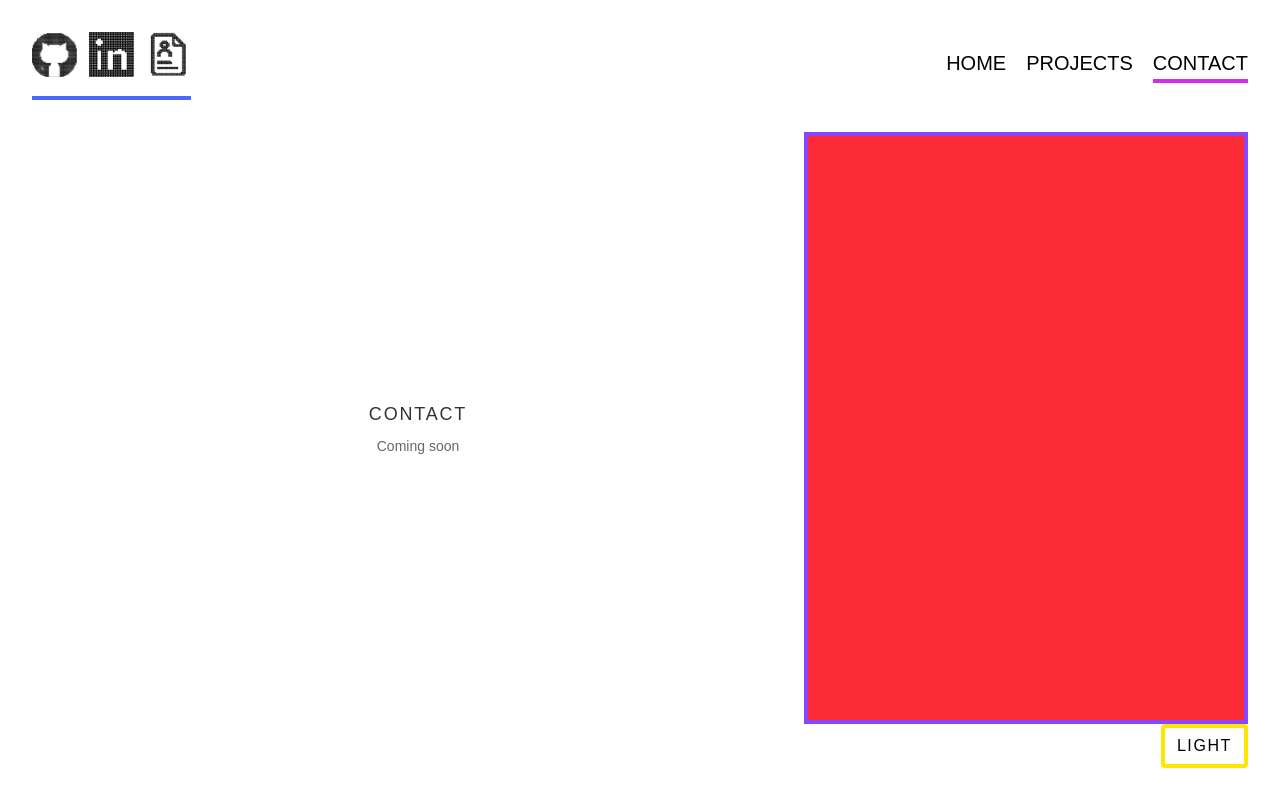
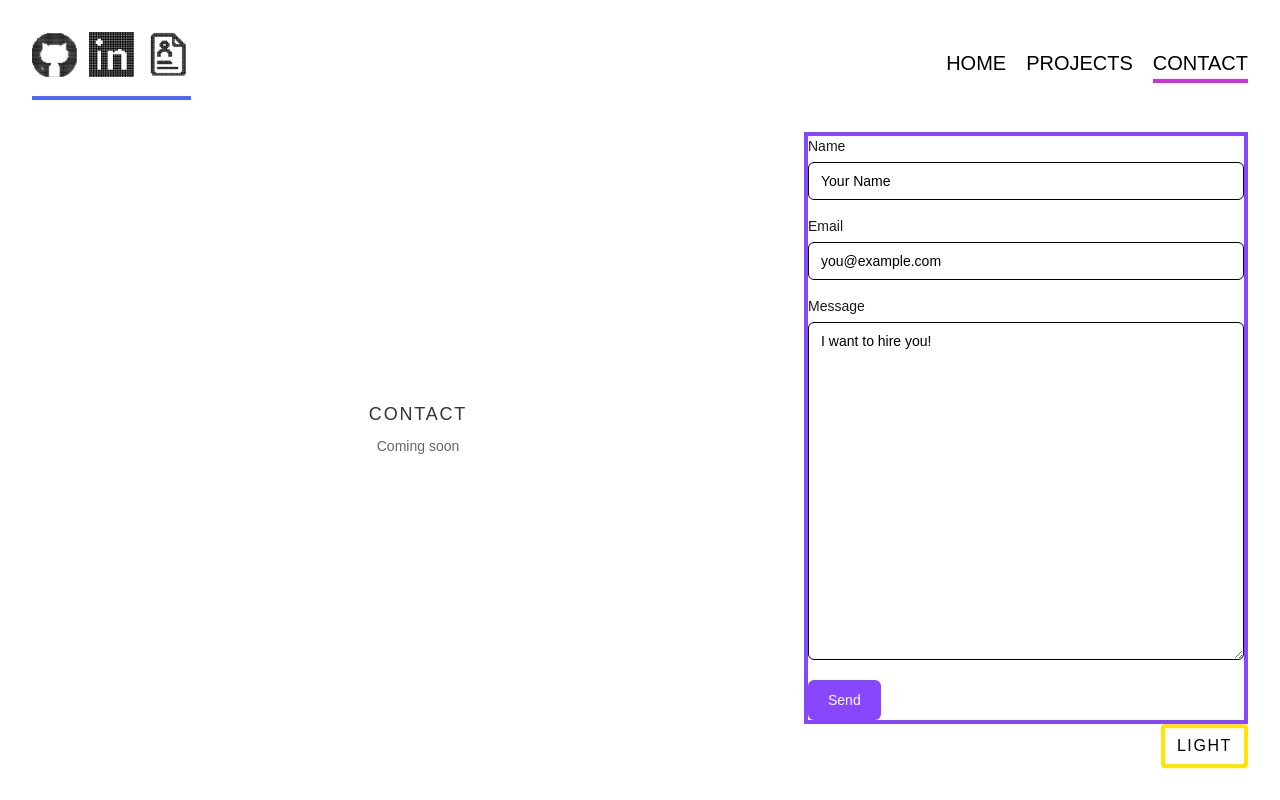
Before and after one commit to RKPurple/portfolio, a Next.js app: page /contact in a window 1280 px wide. Built offline with nearby package versions, Linux system fonts and the light colour scheme; a web font is replaced by a local one.

Commit message:
basic contact form UI

```diff
--- a/src/components/contact/ContactForm.tsx
+++ b/src/components/contact/ContactForm.tsx
@@ -0,0 +1,159 @@
+'use client'
+
+import { useState, type FormEvent } from 'react'
+import { CONTACT_FIELD_LIMITS } from '@/lib/email'
+import { CONTACT_FORM, CONTACT_HONEYPOT_FIELD } from '@/lib/data'
+
+type Props = {
+    /** Rarity accent for the submit button; falls back to CS purple. */
+    rarityColor?: string
+}
+
+type SubmitState = 'idle' | 'sending' | 'success' | 'error'
+
+export default function ContactForm({ rarityColor }: Props) {
+    const [name, setName] = useState('')
+    const [email, setEmail] = useState('')
+    const [message, setMessage] = useState('')
+    const [honeypot, setHoneypot] = useState('')
+    const [state, setState] = useState<SubmitState>('idle')
+    const [errorText, setErrorText] = useState<string | null>(null)
+
+    const accent = rarityColor ?? 'var(--cs-purple)'
+    const disabled = state === 'sending' || state === 'success'
+
+    async function onSubmit(e: FormEvent) {
+        e.preventDefault()
+        setErrorText(null)
+        setState('sending')
+
+        try {
+            const res = await fetch('/api/contact', {
+                method: 'POST',
+                headers: { 'Content-Type': 'application/json' },
+                body: JSON.stringify({
+                    name,
+                    email,
+                    message,
+                    [CONTACT_HONEYPOT_FIELD]: honeypot,
+                }),
+            })
+
+            const data = (await res.json().catch(() => ({}))) as { ok?: boolean; error?: string }
+
+            if (res.ok && data.ok) {
+                setState('success')
+                setName('')
+                setEmail('')
+                setMessage('')
+                return
+            }
+
+            setState('error')
+            setErrorText(typeof data.error === 'string' ? data.error : CONTACT_FORM.errorGeneric)
+        } catch {
+            setState('error')
+            setErrorText(CONTACT_FORM.errorGeneric)
+        }
+    }
+
+    return (
+        <form
+            onSubmit={onSubmit}
+            className="flex h-full min-h-0 w-full flex-col gap-4 p-1 text-enter-lettering"
+            noValidate
+        >
+            <div className="flex flex-col gap-1.5">
+                <label htmlFor="contact-name" className="text-sm font-medium opacity-90">
+                    {CONTACT_FORM.labels.name}
+                </label>
+                <input
+                    id="contact-name"
+                    name="name"
+                    type="text"
+                    autoComplete="name"
+                    maxLength={CONTACT_FIELD_LIMITS.name}
+                    value={name}
+                    onChange={e => setName(e.target.value)}
+                    placeholder={CONTACT_FORM.placeholders.name}
+                    disabled={disabled}
+                    required
+                    className="rounded-md border border-item-pane bg-background/80 px-3 py-2 text-sm text-enter-lettering placeholder:text-enter-lettering/45 outline-none focus-visible:ring-2 focus-visible:ring-cs-purple/50 disabled:opacity-60"
+                    aria-invalid={state === 'error' ? true : undefined}
+                />
+            </div>
+
+            <div className="flex flex-col gap-1.5">
+                <label htmlFor="contact-email" className="text-sm font-medium opacity-90">
+                    {CONTACT_FORM.labels.email}
+                </label>
+                <input
+                    id="contact-email"
+                    name="email"
+                    type="email"
+                    autoComplete="email"
+                    maxLength={CONTACT_FIELD_LIMITS.email}
+                    value={email}
+                    onChange={e => setEmail(e.target.value)}
+                    placeholder={CONTACT_FORM.placeholders.email}
+                    disabled={disabled}
+                    required
+                    className="rounded-md border border-item-pane bg-background/80 px-3 py-2 text-sm text-enter-lettering placeholder:text-enter-lettering/45 outline-none focus-visible:ring-2 focus-visible:ring-cs-purple/50 disabled:opacity-60"
+                    aria-invalid={state === 'error' ? true : undefined}
+                />
+            </div>
+
+            <div className="flex min-h-0 flex-1 flex-col gap-1.5">
+                <label htmlFor="contact-message" className="text-sm font-medium opacity-90">
+                    {CONTACT_FORM.labels.message}
+                </label>
+                <textarea
+                    id="contact-message"
+                    name="message"
+                    rows={5}
+                    maxLength={CONTACT_FIELD_LIMITS.message}
+                    value={message}
+                    onChange={e => setMessage(e.target.value)}
+                    placeholder={CONTACT_FORM.placeholders.message}
+                    disabled={disabled}
+                    required
+                    className="min-h-[120px] flex-1 resize-y rounded-md border border-item-pane bg-background/80 px-3 py-2 text-sm text-enter-lettering placeholder:text-enter-lettering/45 outline-none focus-visible:ring-2 focus-visible:ring-cs-purple/50 disabled:opacity-60"
+                    aria-invalid={state === 'error' ? true : undefined}
+                />
+            </div>
+
+            <input
+                type="text"
+                name={CONTACT_HONEYPOT_FIELD}
+                value={honeypot}
+                onChange={e => setHoneypot(e.target.value)}
+                tabIndex={-1}
+                autoComplete="off"
+                aria-hidden="true"
+                className="pointer-events-none absolute left-0 top-0 h-0 w-0 opacity-0"
+            />
+
+            {errorText && (
+                <p className="text-sm text-cs-red" role="alert">
+                    {errorText}
+                </p>
+            )}
+            {state === 'success' && (
+                <p className="text-sm text-enter-lettering/90" role="status">
+                    {CONTACT_FORM.success}
+                </p>
+            )}
+
+            <div className="pt-1">
+                <button
+                    type="submit"
+                    disabled={disabled}
+                    className="rounded-md px-5 py-2.5 text-sm font-medium text-white transition-opacity hover:opacity-90 disabled:cursor-not-allowed disabled:opacity-50"
+                    style={{ backgroundColor: accent }}
+                >
+                    {state === 'sending' ? CONTACT_FORM.submitting : CONTACT_FORM.submit}
+                </button>
+            </div>
+        </form>
+    )
+}
--- a/src/components/layout/PictureFrame.tsx
+++ b/src/components/layout/PictureFrame.tsx
@@ -1,6 +1,7 @@
 'use client'
 
 import { motion } from 'framer-motion'
+import ContactForm from '@/components/contact/ContactForm'
 
 export type PictureFrameVariant = 'hero' | 'contact' | 'projects'
 
@@ -43,7 +44,7 @@ export default function PictureFrame({ rarityColor, children, variant = 'hero' }
             {variant === 'contact' &&(
                 <div className='relative h-full max-h-full min-h-0 w-auto aspect-[3/4] max-w-full'>
                     {children ?? (
-                        <div className='h-full w-full bg-red-500'/>
+                        <ContactForm rarityColor={rarityColor} />
                     )}
                     <FrameBorder rarityColor={rarityColor} />
                 </div>
--- a/src/lib/data.ts
+++ b/src/lib/data.ts
@@ -62,3 +62,22 @@ export const NAV_LINKS: NavLink[] = [
         href: '/contact',
     }
 ]
+
+export const CONTACT_FORM = {
+    labels: {
+        name: 'Name',
+        email: 'Email',
+        message: 'Message',
+    },
+    placeholders: {
+        name: 'Your Name',
+        email: 'you@example.com',
+        message: 'I want to hire you!',
+    },
+    submit: 'Send',
+    submitting: 'Sending...',
+    success: 'Sent!',
+    errorGeneric: 'Something went wrong, try again.',
+} as const
+
+export const CONTACT_HONEYPOT_FIELD = 'website' as const
--- a/src/lib/email.ts
+++ b/src/lib/email.ts
@@ -6,11 +6,13 @@ export type ContactPayload = {
   message: string;
 };
 
-const LIMITS = {
+export const CONTACT_FIELD_LIMITS = {
   name: 200,
   email: 320,
   message: 1500,
-} as const;
+} as const
+
+const LIMITS = CONTACT_FIELD_LIMITS
 
 export function validateContactPayload(
   input: unknown,
```
